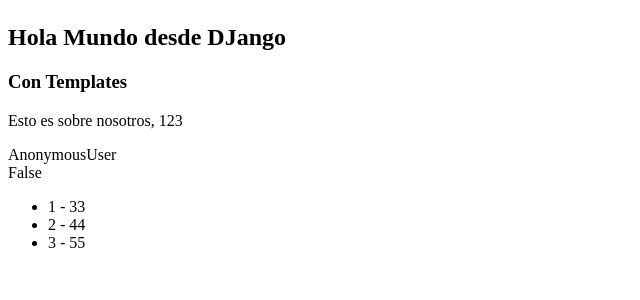
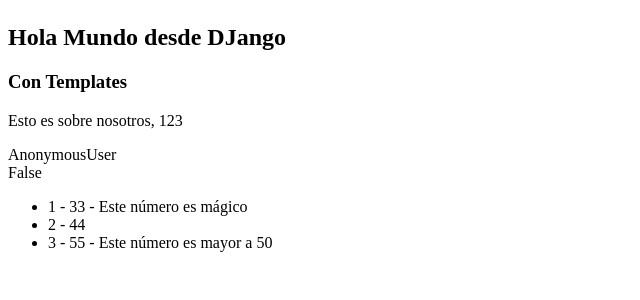
Before and after one commit to Calihn1/Django-Teoria, a Django app: page / in a window 1280 px wide. Shown: the part 144-444 px from the top of the page, without its empty margins (0-640 px from the left). Run offline with Django 5.2, Linux system fonts and the light colour scheme.

Commit message:
Quinto commit: Se agregó el uso del tag if, elif para definir

```diff
--- a/listaContactos/inicio/templates/home.html
+++ b/listaContactos/inicio/templates/home.html
@@ -11,7 +11,13 @@
 {{ request.user.is_authenticated }}
 <ul>
     {% for myItem in myList %}
-    <li>{{forloop.counter}} - {{myItem}}</li>
+    <li>{{forloop.counter}} - {{myItem}}
+    {% if myItem == 33 %}
+        - Este número es mágico
+    {% elif myItem > 50 %}
+        - Este número es mayor a 50
+    {% endif %}
+    </li>
     {% endfor %}
 </ul>
 {% endblock %}
```
